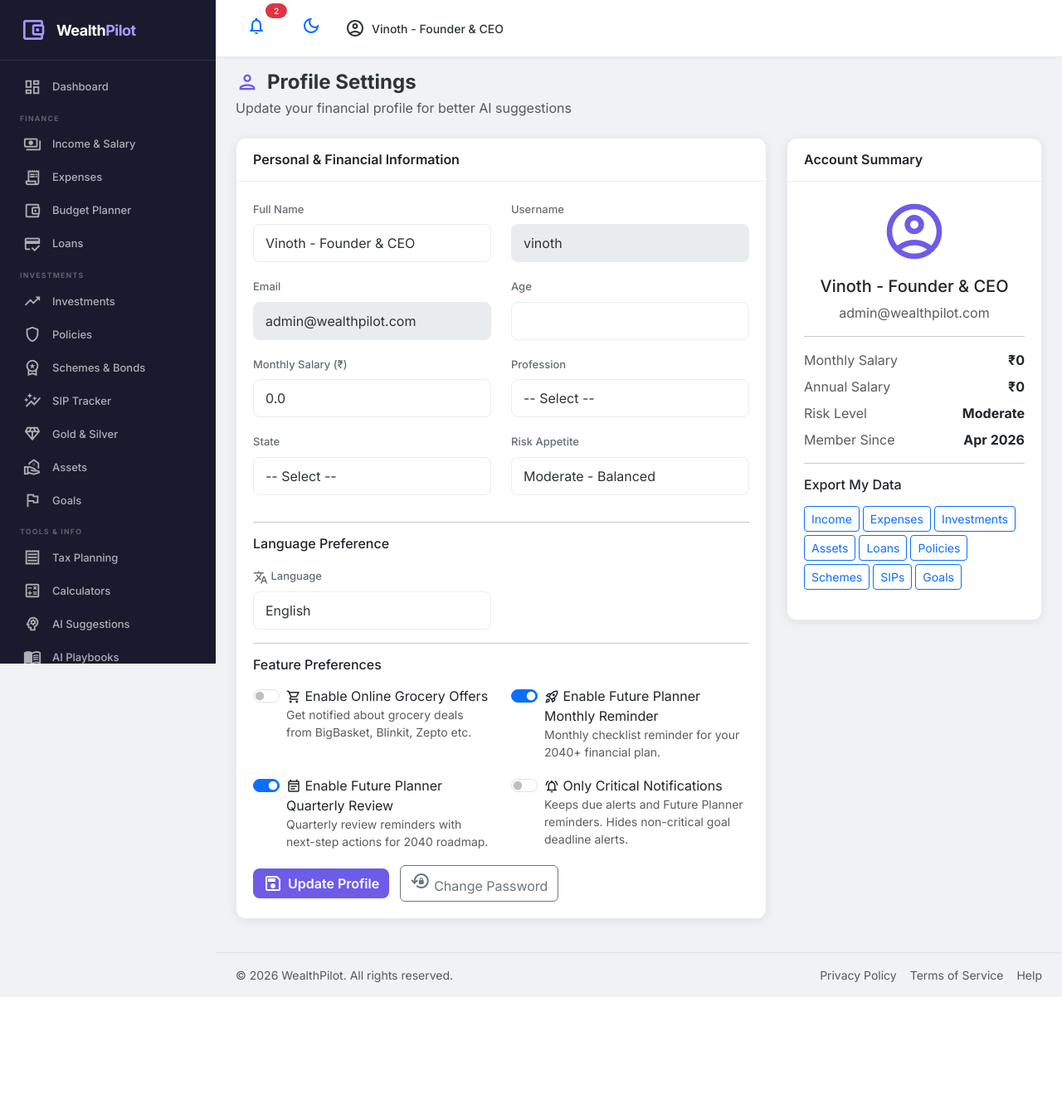
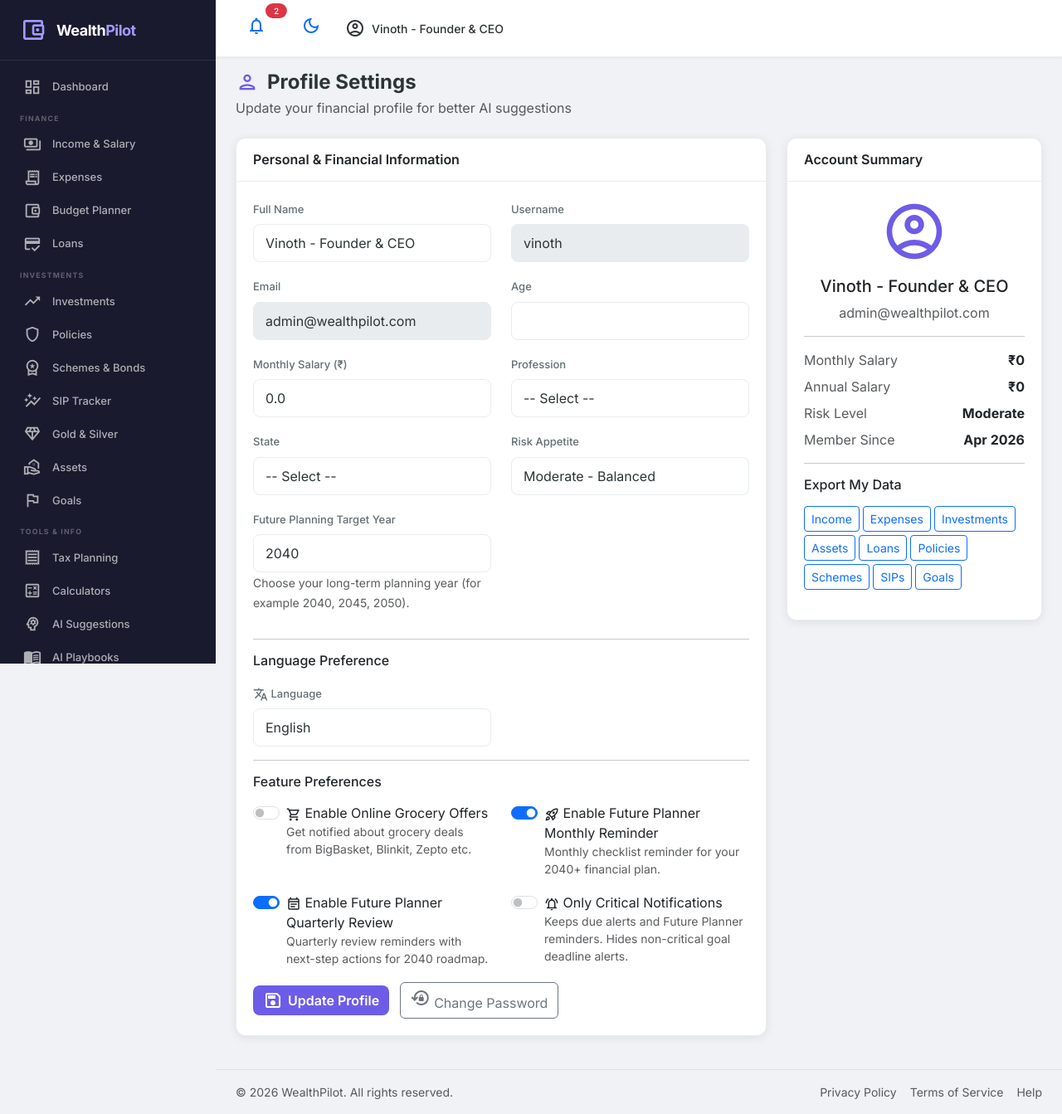
Before and after one commit to vinothkumarmari/WealthPilot, a Flask app: page /profile in a window 1280 px wide. Shown: the whole page at 83% size. Before the commit the page ends 1202 px from the top, so only its background shows below. Run offline with Flask 3, Linux system fonts and the light colour scheme; a user stored in the database is signed in; data comes from the database, SQL or seed files in the repository; data that the repository does not hold is empty; some libraries are stand-ins or nearby versions.

Commit message:
Make future planner target year customizable per user

```diff
--- a/app/__init__.py
+++ b/app/__init__.py
@@ -229,6 +229,9 @@ def _ensure_user_columns(app):
                 if 'enable_future_monthly_reminders' not in cols:
                     conn.execute(text("ALTER TABLE user ADD COLUMN enable_future_monthly_reminders BOOLEAN DEFAULT 1"))
                     app.logger.info('Added column: user.enable_future_monthly_reminders')
+                if 'future_target_year' not in cols:
+                    conn.execute(text("ALTER TABLE user ADD COLUMN future_target_year INTEGER DEFAULT 2040"))
+                    app.logger.info('Added column: user.future_target_year')
                 if 'enable_future_quarterly_reminders' not in cols:
                     conn.execute(text("ALTER TABLE user ADD COLUMN enable_future_quarterly_reminders BOOLEAN DEFAULT 1"))
                     app.logger.info('Added column: user.enable_future_quarterly_reminders')
@@ -244,6 +247,9 @@ def _ensure_user_columns(app):
                 if 'enable_future_monthly_reminders' not in cols:
                     conn.execute(text("ALTER TABLE \"user\" ADD COLUMN enable_future_monthly_reminders BOOLEAN DEFAULT TRUE"))
                     app.logger.info('Added column: user.enable_future_monthly_reminders')
+                if 'future_target_year' not in cols:
+                    conn.execute(text("ALTER TABLE \"user\" ADD COLUMN future_target_year INTEGER DEFAULT 2040"))
+                    app.logger.info('Added column: user.future_target_year')
                 if 'enable_future_quarterly_reminders' not in cols:
                     conn.execute(text("ALTER TABLE \"user\" ADD COLUMN enable_future_quarterly_reminders BOOLEAN DEFAULT TRUE"))
                     app.logger.info('Added column: user.enable_future_quarterly_reminders')
--- a/app/ml_engine.py
+++ b/app/ml_engine.py
@@ -777,11 +777,13 @@ class FinancialAdvisor:
             'opportunity_catalog': opportunity_catalog,
         }
 
-    def get_future_readiness_2040(self, monthly_salary, age, risk_appetite='moderate'):
-        """Return a long-horizon (2040+) financial readiness plan."""
+    def get_future_readiness_plan(self, monthly_salary, age, risk_appetite='moderate', target_year=2040):
+        """Return a long-horizon financial readiness plan for a chosen target year."""
         monthly_salary = max(float(monthly_salary or 0), 0)
         age = max(int(age or 30), 18)
-        years_to_2040 = max(0, 2040 - datetime.now().year)
+        current_year = datetime.now().year
+        target_year = max(current_year + 1, int(target_year or 2040))
+        years_to_target = max(0, target_year - current_year)
 
         base_investable = monthly_salary * 0.25
         emergency_fund_target = monthly_salary * 6
@@ -797,7 +799,7 @@ class FinancialAdvisor:
             allocation = {'growth_equity': 50, 'stable_debt': 30, 'alternatives': 20}
             expected_return = 0.10
 
-        years = max(years_to_2040, 1)
+        years = max(years_to_target, 1)
         real_return = ((1 + expected_return) / (1 + inflation_assumption)) - 1
 
         monthly_rate = expected_return / 12
@@ -827,7 +829,7 @@ class FinancialAdvisor:
                 'action': 'Allocate part of gains to future themes: AI infra, climate-tech, and healthcare innovation funds.',
             },
             {
-                'year': 2040,
+                'year': target_year,
                 'goal': 'Freedom Layer',
                 'action': 'Target FI runway: annual passive income >= 70% of projected lifestyle cost.',
             },
@@ -845,7 +847,9 @@ class FinancialAdvisor:
                 'monthly_salary': monthly_salary,
                 'age': age,
                 'risk_appetite': risk_appetite,
-                'years_to_2040': years_to_2040,
+                'target_year': target_year,
+                'years_to_target': years_to_target,
+                'years_to_2040': years_to_target,
             },
             'plan': {
                 'monthly_investment_target': round(base_investable),
@@ -853,12 +857,18 @@ class FinancialAdvisor:
                 'expected_return_pct': round(expected_return * 100, 1),
                 'real_return_pct': round(real_return * 100, 1),
                 'allocation': allocation,
+                'projected_corpus_target': round(future_value),
+                'inflation_adjusted_corpus_target': round(inflation_adjusted_corpus),
                 'projected_corpus_2040': round(future_value),
                 'inflation_adjusted_corpus_2040': round(inflation_adjusted_corpus),
             },
             'milestones': milestones,
             'future_risks': future_risks,
         }
+
+    def get_future_readiness_2040(self, monthly_salary, age, risk_appetite='moderate'):
+        """Backward-compatible wrapper for existing calls."""
+        return self.get_future_readiness_plan(monthly_salary, age, risk_appetite, target_year=2040)
 
     def get_tax_saving_suggestions(self, annual_salary):
         """Tax saving investment suggestions"""
--- a/app/models.py
+++ b/app/models.py
@@ -20,6 +20,7 @@ class User(UserMixin, db.Model):
     budget_wants_pct = db.Column(db.Float, default=30)
     budget_savings_pct = db.Column(db.Float, default=20)
     enable_grocery_offers = db.Column(db.Boolean, default=False)
+    future_target_year = db.Column(db.Integer, default=2040)
     enable_future_monthly_reminders = db.Column(db.Boolean, default=True)
     enable_future_quarterly_reminders = db.Column(db.Boolean, default=True)
     enable_only_critical_notifications = db.Column(db.Boolean, default=False)
--- a/app/routes.py
+++ b/app/routes.py
@@ -1055,11 +1055,13 @@ def dashboard():
 
     net_worth = total_assets_value + total_investments_all + float(total_bank_balance) - total_debts
 
-    # Future readiness quick summary (2040+ planner preview for dashboard)
-    future_data = advisor.get_future_readiness_2040(
+    # Future readiness quick summary (target-year planner preview for dashboard)
+    future_target_year = current_user.future_target_year or 2040
+    future_data = advisor.get_future_readiness_plan(
         monthly_salary=current_user.monthly_salary or effective_salary or 0,
         age=current_user.age or 30,
         risk_appetite=current_user.risk_appetite or 'moderate',
+        target_year=future_target_year,
     )
     future_target = float(future_data['plan']['monthly_investment_target'])
     current_investing = float(monthly_sip + monthly_premiums + monthly_scheme)
@@ -1074,7 +1076,7 @@ def dashboard():
             'done': float(total_bank_balance) >= emergency_target,
         },
         {
-            'title': 'Monthly investing is on 2040 target',
+            'title': f'Monthly investing is on {future_target_year} target',
             'done': current_investing >= future_target,
         },
         {
@@ -1115,6 +1117,7 @@ def dashboard():
         future_current_investing=current_investing,
         future_monthly_target=future_target,
         future_emergency_target=emergency_target,
+        future_target_year=future_target_year,
     )
 
 
@@ -1193,6 +1196,9 @@ def profile():
         current_user.risk_appetite = request.form.get('risk_appetite', 'moderate')
         current_user.profession = request.form.get('profession', '').strip()
         current_user.state = request.form.get('state', '').strip()
+        current_year = datetime.now().year
+        requested_target_year = request.form.get('future_target_year', type=int)
+        current_user.future_target_year = min(2100, max(current_year + 1, requested_target_year or (current_user.future_target_year or 2040)))
         current_user.enable_grocery_offers = request.form.get('enable_grocery_offers') == 'on'
         current_user.enable_future_monthly_reminders = request.form.get('enable_future_monthly_reminders') == 'on'
         current_user.enable_future_quarterly_reminders = request.form.get('enable_future_quarterly_reminders') == 'on'
@@ -1697,10 +1703,11 @@ def ai_playbooks():
 @main.route('/future-planner')
 @login_required
 def future_planner():
-    data = advisor.get_future_readiness_2040(
+    data = advisor.get_future_readiness_plan(
         monthly_salary=current_user.monthly_salary or 0,
         age=current_user.age or 30,
         risk_appetite=current_user.risk_appetite or 'moderate',
+        target_year=current_user.future_target_year or 2040,
     )
     return render_template('future_planner.html', data=data)
 
@@ -3336,17 +3343,20 @@ def _generate_notifications(user):
 
     # Future Planner monthly reminder (once per month)
     month_start = today.replace(day=1)
+    target_year = user.future_target_year or 2040
+    monthly_title = f'Future Planner {target_year}+ Monthly Check'
     future_existing = Notification.query.filter(
         Notification.user_id == user.id,
-        Notification.title == 'Future Planner 2040+ Monthly Check',
+        Notification.title == monthly_title,
         Notification.created_at >= month_start
     ).first()
     if getattr(user, 'enable_future_monthly_reminders', True) and not future_existing:
         monthly_salary = float(user.monthly_salary or 0)
-        future = advisor.get_future_readiness_2040(
+        future = advisor.get_future_readiness_plan(
             monthly_salary=monthly_salary,
             age=user.age or 30,
             risk_appetite=user.risk_appetite or 'moderate',
+            target_year=target_year,
         )
         target = float(future['plan']['monthly_investment_target'])
         bank_balance = db.session.query(db.func.sum(BankAccount.balance)).filter_by(user_id=user.id).scalar() or 0
@@ -3354,8 +3364,9 @@ def _generate_notifications(user):
 
         new_notifs.append(Notification(
             user_id=user.id,
-            title='Future Planner 2040+ Monthly Check',
+            title=monthly_title,
             message=(
+                f"Target year: {target_year}. "
                 f"Monthly target: ₹{target:,.0f}. "
                 f"Bank reserve: ₹{float(bank_balance):,.0f}. "
                 f"Suggested top-up: ₹{float(suggested_topup):,.0f}."
@@ -3369,7 +3380,7 @@ def _generate_notifications(user):
     quarter = ((today.month - 1) // 3) + 1
     quarter_start_month = ((quarter - 1) * 3) + 1
     quarter_start = date(today.year, quarter_start_month, 1)
-    quarter_title = f'Future Planner 2040+ Q{quarter} Review'
+    quarter_title = f'Future Planner {target_year}+ Q{quarter} Review'
     quarter_existing = Notification.query.filter(
         Notification.user_id == user.id,
         Notification.title == quarter_title,
@@ -3380,7 +3391,7 @@ def _generate_notifications(user):
             1: 'Rebalance allocation and update annual income growth assumptions.',
             2: 'Increase SIP/top-up by 5-10% and review emergency fund coverage.',
             3: 'Review debt burden and reduce high-interest liabilities aggressively.',
-            4: 'Run year-end audit: net worth, corpus progress, and 2040 target gap.',
+            4: f'Run year-end audit: net worth, corpus progress, and {target_year} target gap.',
         }
         action = quarter_actions.get(quarter, 'Review your 2040 roadmap and adjust monthly contributions.')
 
--- a/app/templates/dashboard.html
+++ b/app/templates/dashboard.html
@@ -317,7 +317,7 @@
                 </div>
                 <small class="text-muted d-block mb-2">₹{{ total_bank_balance|inr }} / ₹{{ future_emergency_target|inr }}</small>
 
-                <div class="small text-muted mb-2">{{ t('Target by 2040') }}: ₹{{ future_data.plan.inflation_adjusted_corpus_2040|inr }} ({{ t('inflation adjusted') }})</div>
+                <div class="small text-muted mb-2">{{ t('Target by') }} {{ future_target_year }}: ₹{{ future_data.plan.inflation_adjusted_corpus_target|inr }} ({{ t('inflation adjusted') }})</div>
 
                 {% for item in future_checklist %}
                 <div class="d-flex justify-content-between align-items-center border-top py-2 small">
--- a/app/templates/profile.html
+++ b/app/templates/profile.html
@@ -59,6 +59,11 @@
                                 <option value="moderate" {% if current_user.risk_appetite == 'moderate' %}selected{% endif %}>{{ t('Moderate - Balanced') }}</option>
                                 <option value="high" {% if current_user.risk_appetite == 'high' %}selected{% endif %}>{{ t('High - Growth Focused') }}</option>
                             </select>
+                        </div>
+                        <div class="col-md-6 mb-3">
+                            <label class="form-label">{{ t('Future Planning Target Year') }}</label>
+                            <input type="number" name="future_target_year" class="form-control" min="2027" max="2100" value="{{ current_user.future_target_year or 2040 }}">
+                            <small class="text-muted">Choose your long-term planning year (for example 2040, 2045, 2050).</small>
                         </div>
                     </div>
                     <hr>
```
Also changed, not shown: app/templates/future_planner.html (+7 -7 lines).
